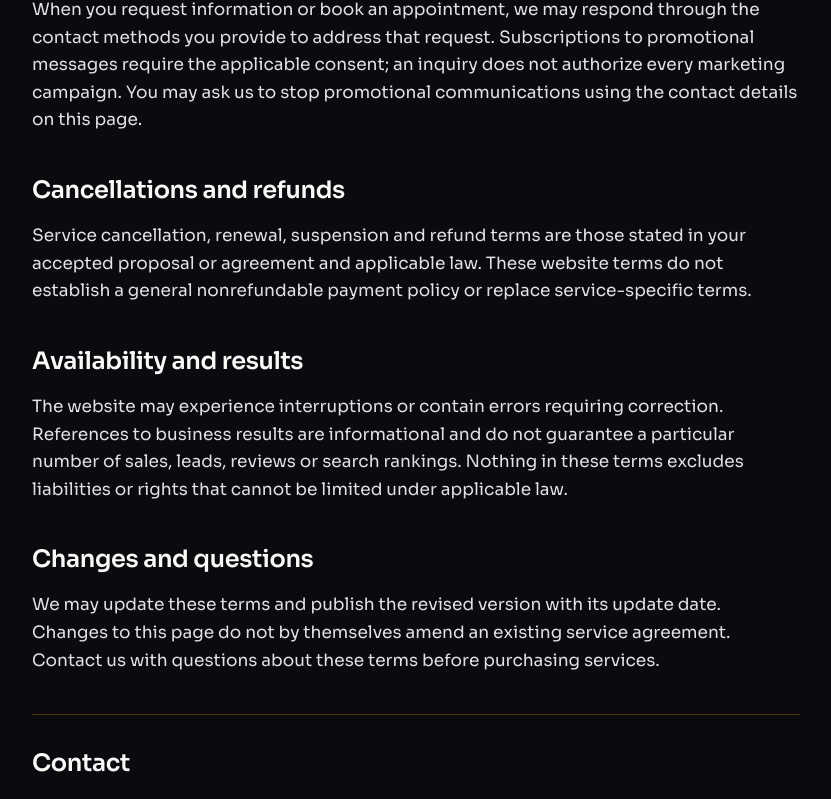
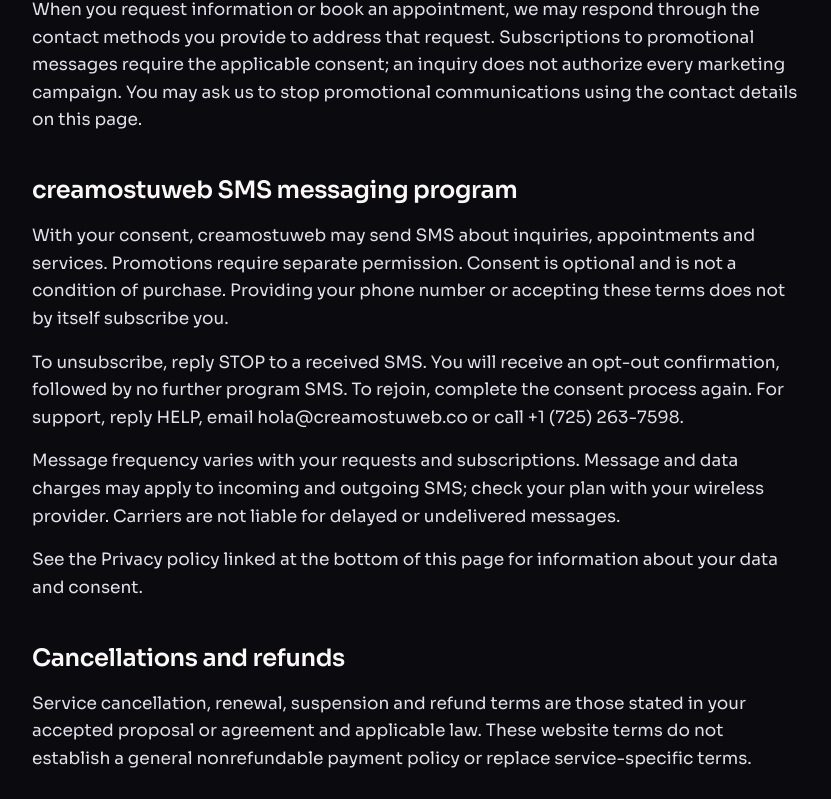
Before and after one commit to Andres-Cuellar/ctw-us, a Next.js app: page /en/terminos-y-condiciones in a window 1280 px wide. Shown: the part 1972-2771 px from the top of the page, without its empty margins (320-1151 px from the left). Built offline with nearby package versions, Linux system fonts and the light colour scheme.

Commit message:
paginas politicas y terminos y condiciones 2

```diff
--- a/src/content/legal.ts
+++ b/src/content/legal.ts
@@ -1,4 +1,4 @@
-import type { Locale } from "@/shared/config/site";
+import { site, type Locale } from "@/shared/config/site";
 
 export type LegalDocument = "terms" | "privacy";
 
@@ -33,6 +33,16 @@ export const legalContent: Record<Locale, Record<LegalDocument, LegalContent>> =
         { id: "uso", title: "Uso permitido del sitio", paragraphs: ["No puedes utilizar el sitio para actividades ilegales, enviar información fraudulenta, distribuir software malicioso, intentar acceder sin autorización a sistemas o interferir con su funcionamiento. Eres responsable de proteger las credenciales de las cuentas que utilices en relación con nuestros servicios."] },
         { id: "terceros", title: "Plataformas y enlaces de terceros", paragraphs: ["El sitio puede enlazar o integrar calendarios, mensajería, herramientas de análisis y otros servicios externos. Esos proveedores tienen sus propias condiciones y políticas de privacidad. Su disponibilidad, sus cambios y sus decisiones no están bajo nuestro control."] },
         { id: "comunicaciones", title: "Consultas y comunicaciones", paragraphs: ["Cuando solicitas información o reservas una cita, podemos responder por los medios que facilites para atender esa solicitud. Cualquier suscripción a mensajes promocionales requiere el consentimiento que corresponda; una consulta no equivale a autorizar todas las campañas. Puedes pedir que dejemos de enviarte comunicaciones promocionales a través de los datos de contacto de esta página."] },
+        {
+          id: "sms",
+          title: "Programa de mensajes SMS de creamostuweb",
+          paragraphs: [
+            "Con tu consentimiento, creamostuweb puede enviarte SMS sobre consultas, citas y servicios. Las promociones requieren autorización separada. El consentimiento es opcional y no es condición de compra. Facilitar tu teléfono o aceptar estos términos no constituye por sí solo una suscripción.",
+            `Para cancelar, responde STOP al SMS recibido. Recibirás una confirmación de baja y después no enviaremos más SMS del programa. Para volver a suscribirte, completa nuevamente el proceso de consentimiento. Para ayuda, responde HELP o escribe a ${site.email.address}; también puedes llamar al ${site.phone.display}.`,
+            "La frecuencia de mensajes varía según tus solicitudes y suscripciones. Pueden aplicar tarifas de mensajes y datos, tanto al recibir como al enviar SMS; consulta tu plan con tu operador. Los operadores no son responsables de mensajes retrasados o no entregados.",
+            "Consulta la Política de privacidad enlazada al final de esta página para conocer cómo tratamos tu información y consentimiento.",
+          ],
+        },
         { id: "cancelaciones", title: "Cancelaciones y reembolsos", paragraphs: ["Las condiciones de cancelación, renovación, suspensión y reembolso de los servicios son las establecidas en la propuesta o el contrato que aceptes y en la legislación aplicable. Estos términos no establecen una política general de pagos no reembolsables ni sustituyen las condiciones específicas de cada servicio."] },
         { id: "resultados", title: "Disponibilidad y resultados", paragraphs: ["El sitio puede experimentar interrupciones o contener errores que deban corregirse. Las referencias a resultados comerciales son informativas y no garantizan una cantidad determinada de ventas, clientes, reseñas o posiciones en buscadores. Nada en estos términos excluye responsabilidades o derechos que no puedan limitarse conforme a la legislación aplicable."] },
         { id: "cambios", title: "Cambios y consultas", paragraphs: ["Podemos actualizar estos términos y publicaremos la nueva versión con su fecha de actualización. Los cambios en esta página no modifican por sí solos un contrato de servicios ya aceptado. Si tienes preguntas sobre estas condiciones, comunícate con nosotros antes de contratar."] },
@@ -47,6 +57,14 @@ export const legalContent: Record<Locale, Record<LegalDocument, LegalContent>> =
         { id: "finalidades", title: "Para qué utilizamos la información", paragraphs: ["Utilizamos la información relacionada con tu solicitud para responder consultas, coordinar citas, preparar propuestas y prestar los servicios que contrates. La información técnica permite operar y proteger el sitio, analizar su uso y medir la efectividad de la publicidad. Las comunicaciones promocionales están sujetas a los permisos que correspondan."] },
         { id: "cookies", title: "Cookies, Google Analytics y Meta Pixel", paragraphs: ["El sitio integra Google Analytics mediante la etiqueta de Google, Google Tag Manager y Meta Pixel. Estas tecnologías pueden utilizar cookies e identificadores para medir visitas, interacciones y resultados publicitarios. Google Tag Manager permite cargar y administrar etiquetas; los datos tratados dependen de las etiquetas configuradas.", "Puedes bloquear o eliminar cookies desde tu navegador y consultar las opciones de privacidad de Google y Meta en los enlaces de esta página. Bloquear cookies no necesariamente impide todas las conexiones con terceros. Esta página informa sobre esas herramientas; no funciona como un panel de consentimiento ni cambia por sí sola su configuración."] },
         { id: "proveedores", title: "Proveedores y divulgación de información", paragraphs: ["Los proveedores que intervienen en el funcionamiento del sitio y la atención de consultas pueden recibir la información necesaria para sus funciones: alojamiento, correo, calendario de reservas, mensajería, análisis y medición publicitaria. El calendario integrado se carga desde api.gstf.us cuando abres la reserva; si lo utilizas, los datos que ingreses se transmiten a ese servicio. Si abres WhatsApp, Google Maps u otro enlace externo, se aplican también las políticas de esa plataforma.", "Las herramientas de Google y Meta pueden recibir información de navegación directamente desde tu dispositivo. Según la legislación y la configuración aplicables, ciertos usos de datos publicitarios pueden considerarse venta o intercambio de información personal. También podemos divulgar información cuando sea necesario para cumplir obligaciones legales o proteger derechos y la seguridad."] },
+        {
+          id: "sms-privacy",
+          title: "Privacidad y consentimiento de SMS",
+          paragraphs: [
+            "No compartiremos información móvil con terceros ni afiliados para fines de marketing o promoción. Se permite compartir información con subcontratistas que prestan servicios de apoyo, como atención al cliente. Todas las demás categorías de uso excluyen los datos de suscripción y el consentimiento del remitente de mensajes de texto; esa información no se compartirá con terceros. Esta restricción prevalece sobre las descripciones generales de divulgación de esta política.",
+            `Responde STOP al SMS recibido para cancelar los mensajes, o HELP para obtener ayuda. La frecuencia varía y pueden aplicar tarifas de mensajes y datos. También puedes contactarnos en ${site.email.address}.`,
+          ],
+        },
         { id: "conservacion", title: "Conservación y seguridad", paragraphs: ["La conservación de la información depende del motivo de la consulta, de la relación comercial, de las obligaciones legales y de la configuración de cada proveedor. Puedes contactarnos para consultar la conservación de tus datos o solicitar su eliminación. Ningún sistema de transmisión o almacenamiento garantiza una seguridad absoluta."] },
         { id: "derechos", title: "Tus solicitudes y preferencias", paragraphs: ["Puedes escribirnos para solicitar acceso, corrección o eliminación de tu información, o para dejar de recibir comunicaciones promocionales. Según tu lugar de residencia y la legislación que resulte aplicable, puedes tener otros derechos, incluidos los relacionados con ciertos usos publicitarios. Indica el medio con el que nos contactaste y qué deseas solicitar; podemos necesitar verificar tu identidad antes de responder y algunas obligaciones legales pueden limitar la eliminación.", "El sitio no incorpora actualmente un mecanismo propio para responder a señales de Do Not Track ni un panel de exclusión publicitaria. Los controles del navegador y de cada proveedor se administran por separado; también puedes contactarnos con una solicitud de privacidad."] },
         { id: "internacional", title: "Tratamiento fuera de tu ubicación", paragraphs: ["Los servicios de internet que utilizamos pueden tratar información en Estados Unidos y en otros países donde operen sus proveedores. Las normas de protección de datos pueden variar entre esas ubicaciones."] },
@@ -68,6 +86,16 @@ export const legalContent: Record<Locale, Record<LegalDocument, LegalContent>> =
         { id: "uso", title: "Acceptable use", paragraphs: ["You may not use this website for unlawful activities, submit fraudulent information, distribute malicious software, attempt unauthorized access or interfere with its operation. You are responsible for protecting credentials for accounts you use in connection with our services."] },
         { id: "terceros", title: "Third-party platforms and links", paragraphs: ["The website may link to or integrate calendars, messaging, analytics and other external services. Those providers have their own terms and privacy policies. Their availability, changes and decisions are outside our control."] },
         { id: "comunicaciones", title: "Inquiries and communications", paragraphs: ["When you request information or book an appointment, we may respond through the contact methods you provide to address that request. Subscriptions to promotional messages require the applicable consent; an inquiry does not authorize every marketing campaign. You may ask us to stop promotional communications using the contact details on this page."] },
+        {
+          id: "sms",
+          title: "creamostuweb SMS messaging program",
+          paragraphs: [
+            "With your consent, creamostuweb may send SMS about inquiries, appointments and services. Promotions require separate permission. Consent is optional and is not a condition of purchase. Providing your phone number or accepting these terms does not by itself subscribe you.",
+            `To unsubscribe, reply STOP to a received SMS. You will receive an opt-out confirmation, followed by no further program SMS. To rejoin, complete the consent process again. For support, reply HELP, email ${site.email.address} or call ${site.phone.display}.`,
+            "Message frequency varies with your requests and subscriptions. Message and data charges may apply to incoming and outgoing SMS; check your plan with your wireless provider. Carriers are not liable for delayed or undelivered messages.",
+            "See the Privacy policy linked at the bottom of this page for information about your data and consent.",
+          ],
+        },
         { id: "cancelaciones", title: "Cancellations and refunds", paragraphs: ["Service cancellation, renewal, suspension and refund terms are those stated in your accepted proposal or agreement and applicable law. These website terms do not establish a general nonrefundable payment policy or replace service-specific terms."] },
         { id: "resultados", title: "Availability and results", paragraphs: ["The website may experience interruptions or contain errors requiring correction. References to business results are informational and do not guarantee a particular number of sales, leads, reviews or search rankings. Nothing in these terms excludes liabilities or rights that cannot be limited under applicable law."] },
         { id: "cambios", title: "Changes and questions", paragraphs: ["We may update these terms and publish the revised version with its update date. Changes to this page do not by themselves amend an existing service agreement. Contact us with questions about these terms before purchasing services."] },
@@ -82,6 +110,15 @@ export const legalContent: Record<Locale, Record<LegalDocument, LegalContent>> =
         { id: "finalidades", title: "How we use information", paragraphs: ["We use information related to your request to respond to inquiries, coordinate appointments, prepare proposals and deliver contracted services. Technical information helps operate and protect the website, analyze usage and measure advertising effectiveness. Promotional communications are subject to applicable permissions."] },
         { id: "cookies", title: "Cookies, Google Analytics and Meta Pixel", paragraphs: ["The website integrates Google Analytics through the Google tag, Google Tag Manager and Meta Pixel. These technologies may use cookies and identifiers to measure visits, interactions and advertising results. Google Tag Manager loads and manages tags; the information processed depends on the configured tags.", "You can block or delete cookies in your browser and review Google and Meta privacy controls through the links on this page. Blocking cookies does not necessarily prevent all third-party connections. This page describes these tools; it is not a consent manager and does not itself change their settings."] },
         { id: "proveedores", title: "Providers and information disclosure", paragraphs: ["Providers involved in operating the website and handling inquiries may receive information needed for their roles: hosting, email, booking, messaging, analytics and advertising measurement. The embedded calendar loads from api.gstf.us when you open booking; information you enter is transmitted to that service. If you open WhatsApp, Google Maps or another external link, that platform's policies also apply.", "Google and Meta tools may receive browsing information directly from your device. Depending on applicable law and settings, some advertising data uses may qualify as a sale or sharing of personal information. We may also disclose information as needed to meet legal obligations or protect rights and security."] },
+        {
+          id: "sms-privacy",
+          title: "SMS privacy and consent",
+          paragraphs: [
+            "No mobile information will be shared with third parties/affiliates for marketing/promotional purposes. Information sharing to subcontractors in support services, such as customer service, is permitted. All other use case categories exclude text messaging originator opt-in data and consent; this information will not be shared with any third parties.",
+            "This restriction takes precedence over this policy's general disclosure descriptions.",
+            `Reply STOP to a received SMS to unsubscribe, or HELP for support. Message frequency varies and message and data charges may apply. You can also contact ${site.email.address}.`,
+          ],
+        },
         { id: "conservacion", title: "Retention and security", paragraphs: ["Retention depends on the purpose of your inquiry, the business relationship, legal obligations and each provider's settings. You can contact us to ask about retention of your information or request deletion. No transmission or storage system guarantees absolute security."] },
         { id: "derechos", title: "Your requests and preferences", paragraphs: ["You can write to request access, correction or deletion of your information, or to stop promotional communications. Depending on your residence and applicable law, you may have additional rights, including rights concerning certain advertising uses. Tell us how you contacted us and what you wish to request; we may need to verify your identity before responding, and some legal obligations may limit deletion.", "The website does not currently include its own mechanism for responding to Do Not Track signals or an advertising opt-out panel. Browser and provider controls are managed separately; you can also contact us with a privacy request."] },
         { id: "internacional", title: "Processing outside your location", paragraphs: ["The internet services we use may process information in the United States and other countries where their providers operate. Data protection rules may differ between those locations."] },
```
